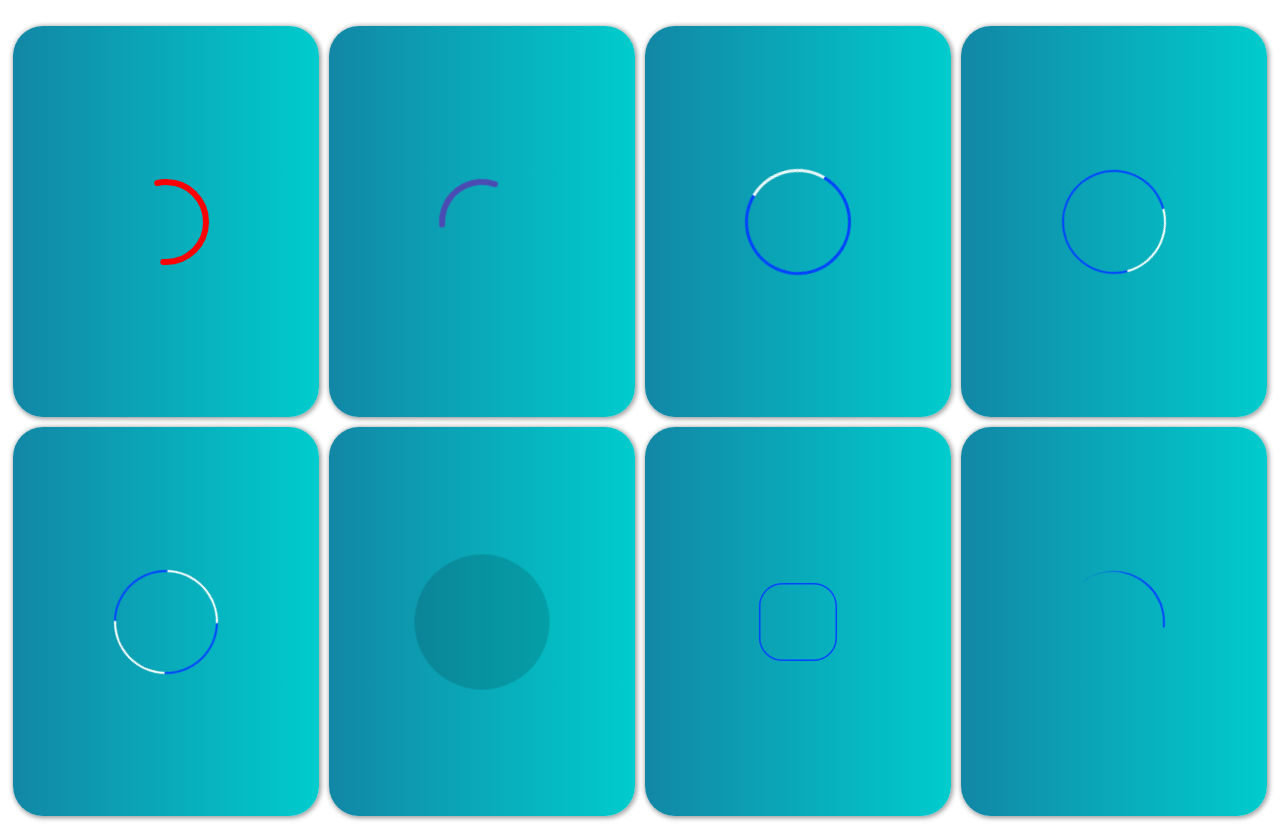
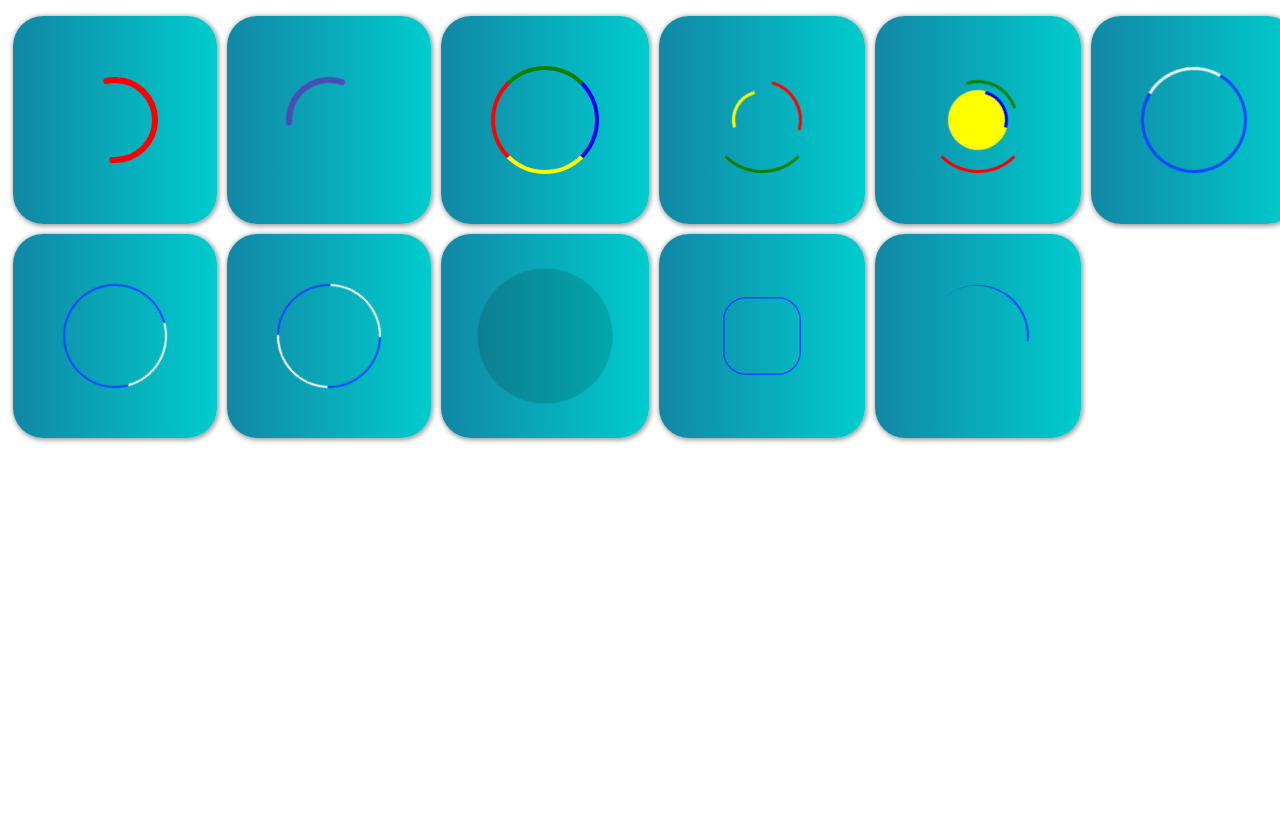
Before and after one commit to nittinsharma37/Web_loaders, a plain HTML site: page index.html in a window 1280 px wide. Shown: the part 80-909 px from the top of the page. After the commit the page ends 800 px from the top, so only its background shows below. Drawn offline with Linux system fonts and the light colour scheme.

Commit message:
new  loaders added

```diff
--- a/css/style.css
+++ b/css/style.css
@@ -1,5 +1,4 @@
 .container {
-	height: 10vh;
 	width: 100%;
 }
 
@@ -23,9 +22,45 @@
 
 .container-box {
 	width: 100%;
-	height: 100vh;
 	display: grid;
-	grid-template-columns: repeat(4, 1fr);
+	grid-template-columns: repeat(6, 1fr);
+}
+
+@media only screen and (max-width: 720px) {
+	.container-box {
+		width: 100%;
+		height: 100vh;
+		display: grid;
+		grid-template-columns: repeat(3, 1fr);
+	}
+}
+
+
+@media only screen and (max-width: 600px) {
+	.nitts {
+		padding: 5px;
+		text-align: center;
+		color: #fff;
+		font-weight: 600;
+		font-style: italic;
+		letter-spacing: 1.5;
+		font-family: Verdana, Geneva, Tahoma, sans-serif;
+	}
+	.container-box {
+		width: 100%;
+		height: 100vh;
+		display: grid;
+		grid-template-columns: repeat(2, 1fr);
+	}
+}
+
+@media only screen and (max-width: 300px) {
+	.container-box {
+		width: 100%;
+		height: 100vh;
+		display: grid;
+		grid-template-columns: repeat(1, 1fr);
+	}
 }
 
 @media only screen and (max-width: 600px) {
@@ -310,3 +345,115 @@
 		stroke: red;
 	}
 }
+
+.container-box .box .spinner--7 {
+	border-left: 4px red solid;
+	border-top: 4px green solid;
+	border-right: 4px blue solid;
+	border-bottom: 4px yellow solid;
+	border-radius: 50%;
+	animation: spinner7 1s infinite linear;
+}
+
+@keyframes spinner7 {
+	to {
+		transform: rotate(360deg);
+	}
+}
+
+.container-box .box .spinner--8 {
+	border-left: 4px red solid;
+	border-top: 4px green solid;
+	border-right: 4px blue solid;
+	border-bottom: 4px yellow solid;
+	border-radius: 50%;
+	animation: spinner8 1s infinite linear;
+}
+
+@keyframes spinner8 {
+	to {
+		transform: rotate(360deg);
+	}
+}
+
+.container-box .box .spinner--8 {
+	border: 3px solid transparent;
+	border-top-color: green;
+	border-radius: 50%;
+	-webkit-animation: spinner8 2s linear infinite;
+	animation: spinner8 2s linear infinite;
+}
+
+.container-box .box .spinner--8:before {
+	content: "";
+	position: absolute;
+	top: 10px;
+	right: 10px;
+	bottom: 10px;
+	left: 10px;
+	border: 3px solid transparent;
+	border-radius: 50%;
+	border-top-color: red;
+	animation: spinner8 3s linear infinite;
+}
+
+.container-box .box .spinner--8:after {
+	content: "";
+	position: absolute;
+	top: 20px;
+	right: 20px;
+	bottom: 20px;
+	left: 20px;
+	border: 3px solid transparent;
+	border-radius: 50%;
+	border-top-color: yellow;
+	-webkit-animation: spinner8 1.5s linear infinite;
+	animation: spinner8 1.5s linear infinite;
+}
+
+@keyframes spinner8 {
+	to {
+		transform: rotate(360deg);
+	}
+}
+
+.container-box .box .spinner--9 {
+	border: 3px solid transparent;
+	border-top-color: red;
+	border-radius: 50%;
+	animation: spinner9 2s linear infinite;
+}
+
+.container-box .box .spinner--9:before {
+	content: "";
+	position: absolute;
+	top: 10px;
+	right: 10px;
+	bottom: 10px;
+	left: 10px;
+	border: 3px solid transparent;
+	border-top-color: green;
+	border-radius: 50%;
+	animation: spinner9 1.5s forwards infinite;
+}
+
+.container-box .box .spinner--9:after {
+	content: "";
+	position: absolute;
+	top: 20px;
+	right: 20px;
+	bottom: 20px;
+	left: 20px;
+	background-color: yellow;
+	border: 3px solid transparent;
+	border-top-color: blue;
+	border-radius: 50%;
+	animation: spinner9 3s linear infinite;
+}
+
+@keyframes spinner9 {
+
+	to {
+		transform: rotate(360deg);
+	}
+}
--- a/index.html
+++ b/index.html
@@ -32,6 +32,15 @@
                 </div>
             </div>
             <div class="box">
+                <div class="spinner spinner--7"></div>
+            </div>
+            <div class="box">
+                <div class="spinner spinner--8"></div>
+            </div>
+            <div class="box">
+                <div class="spinner spinner--9"></div>
+            </div>
+            <div class="box">
                 <div class="spinner spinner--1"></div>
             </div>
             <div class="box">
```
